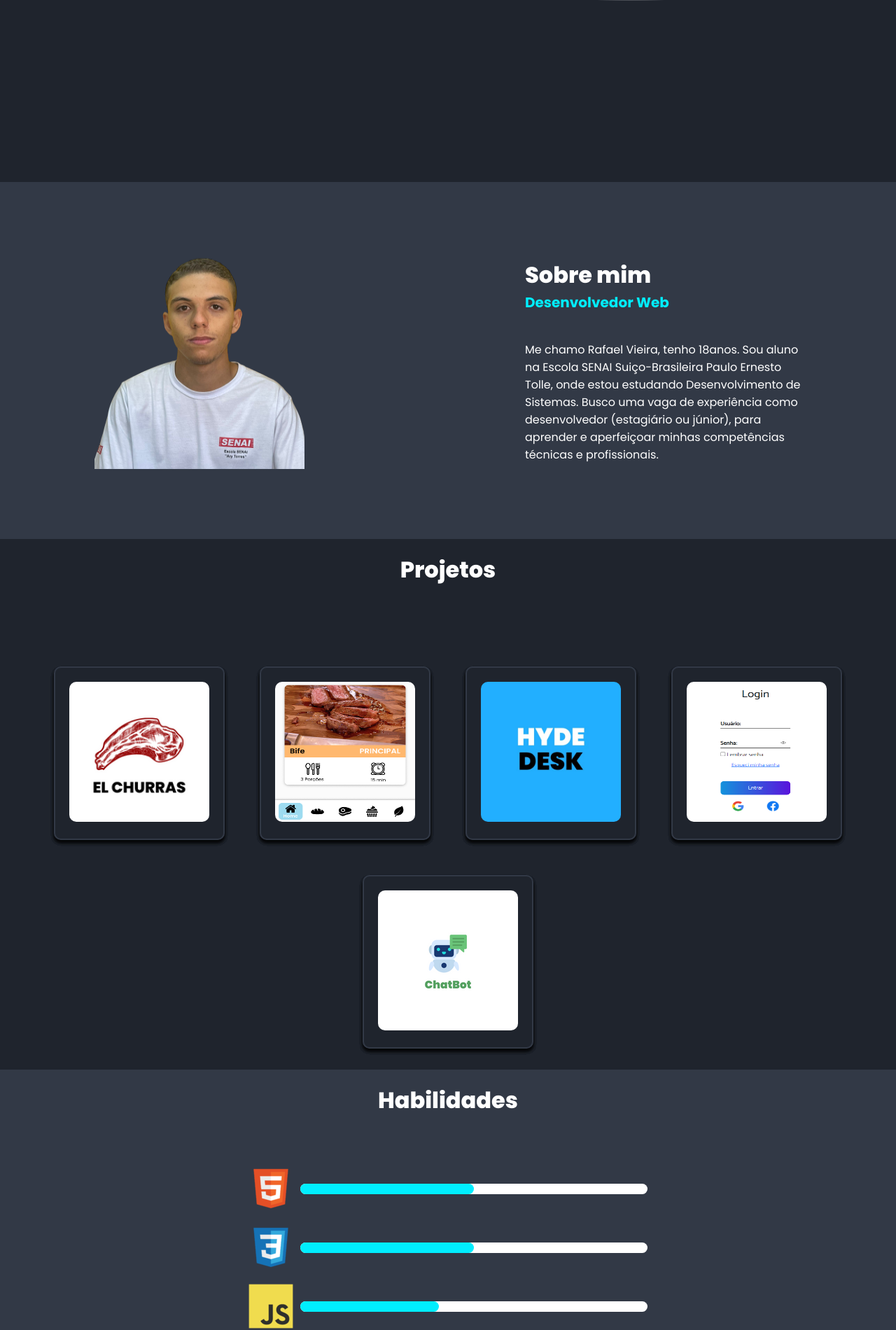
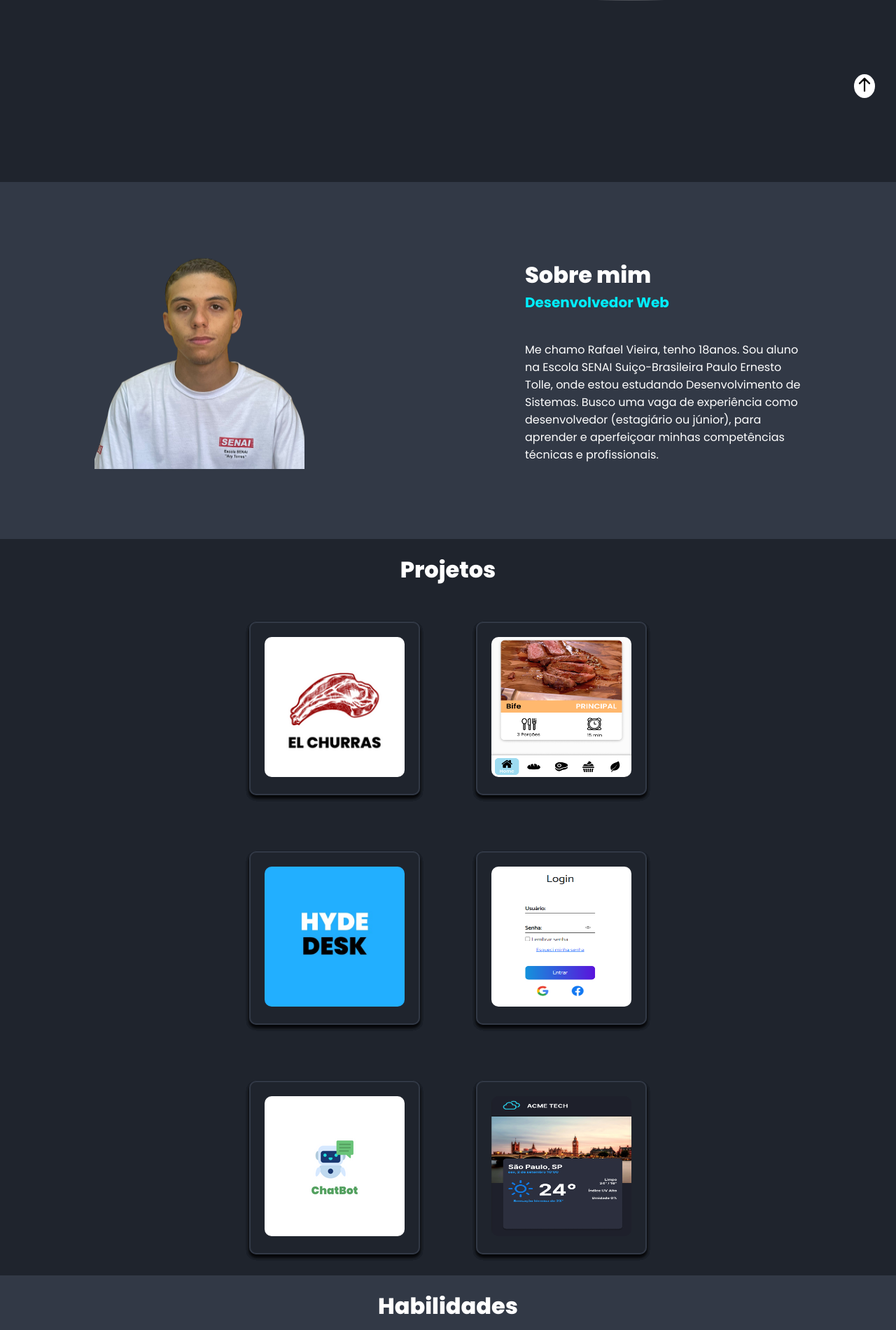
Before and after one commit to RafaelVieira10/portfolio, a React (Create React App) app: page / in a window 1280 px wide. Shown: the part 630-2530 px from the top of the page at 70% size. Built offline with nearby package versions, Linux system fonts and the light colour scheme.

Commit message:
page projetos com map

```diff
--- /dev/null
+++ b/src/components/CardProjetos/index.js
@@ -0,0 +1,28 @@
+import { projetos } from '../Projetos/listProjetos';
+import './style.css'
+
+const img = {
+    elChurras: require("../../assets/elchurras.png"),
+    receitech: require("../../assets/receitech.png"),
+    hydeDesk: require("../../assets/hydedesk.jpeg"),
+    login: require("../../assets/login.png"),
+    chatBot: require("../../assets/chatBot.png"),
+    acmeClima: require("../../assets/appClima.png"),
+}
+
+function CardProjetos({projeto}) {
+    return (
+        <div className="containerProjetos">
+            <div className="cardProjetos">
+                <a
+                    href={projeto.link}
+                    target="_blank"
+                >
+                    <img src={img[projeto.img]} alt=""></img>
+                </a>
+            </div>
+        </div>
+    );
+}
+
+export default CardProjetos;
--- /dev/null
+++ b/src/components/CardProjetos/style.css
@@ -0,0 +1,20 @@
+.containerProjetos {
+    display: flex;
+    padding: 30px;
+}
+.cardProjetos {
+    transition: 0.5s;
+    border-radius: 10px;
+    padding: 20px;
+    border: 2px solid #323946;
+    box-shadow: 0px 4px 4px rgba(0, 0, 0, 0.25), 0px 4px 4px rgba(0, 0, 0, 0.25), 0px 4px 4px rgba(0, 0, 0, 0.25), 0px 4px 4px rgba(0, 0, 0, 0.25), 0px 4px 4px rgba(0, 0, 0, 0.25), 0px 4px 4px rgba(0, 0, 0, 0.25);
+}
+.cardProjetos img {
+    width: 200px;
+    height: 200px;
+    border-radius: 10px;
+}
+.cardProjetos:hover {
+    transform: scale(1.05);
+    transition: 0.5s;
+}
--- a/src/components/Habilidades/index.js
+++ b/src/components/Habilidades/index.js
@@ -7,7 +7,7 @@ import react from '../../assets/react.png'
 
 function Habilidades() {
     return(
-        <div className='contentHabilidades'>
+        <div className='contentHabilidades' id='habilidades'>
             <div class="containerConhecimento">
                     <h2>Habilidades</h2>
                     <div class="conhecimentos-ul">
--- a/src/components/Header/index.js
+++ b/src/components/Header/index.js
@@ -1,10 +1,12 @@
 import React from "react";
+import Inicio from "../Inicio";
+import Sobre from "../Sobre";
 import './style.css'
 
 
 function Header() {
   return (
-    <div className="container">
+    <div className="container" id="header">
       <div className="divLogo">
         <a href="#" className="logo">
             RV
@@ -12,10 +14,20 @@ function Header() {
       </div>
       <div className="listHeader">
         <nav className="navList">
-            <a href="#">Ínicio</a>
-            <a href="#">Sobre</a>
-            <a href="#">Projetos</a>
-            <a href="#">Habilidades</a>
+            <ul>
+              <li>
+                <a href="#header">Ínicio</a>
+              </li>
+              <li>
+                <a href="#sobre">Sobre</a>
+              </li>
+              <li>
+                <a href="#projetos">Projetos</a>
+              </li>
+              <li>
+                <a href="#habilidades">Habilidades</a>
+              </li>
+            </ul>
         </nav>
       </div>
     </div>
--- a/src/components/Header/style.css
+++ b/src/components/Header/style.css
@@ -22,10 +22,17 @@
 .listHeader {
     margin-right: 30px;
 }
-.navList a {
+.navList ul {
+    display: flex;
+}
+.navList ul li {
+    list-style: none;
+}
+.navList ul li a {
     text-decoration: none;
     color: #fff;
     padding: 20px;
+    cursor: pointer;
 }
 .navList a:hover {
     color: #00EEFF;
--- a/src/components/Inicio/index.js
+++ b/src/components/Inicio/index.js
@@ -4,12 +4,13 @@ import cv from "../../assets/cv.pdf";
 import github from "../../assets/github.png";
 import gmail from "../../assets/gmail.png";
 import linkedin from "../../assets/linkedin.png";
+import arrow from "../../assets/arrow.png";
 
 
 
 function Inicio() {
   return (
-    <div className="containerInicio">
+    <div className="containerInicio" id="inicio">
       <div className="textInicio">
         <p>Olá, sou</p>
         <p>Rafael Vieira</p>
@@ -35,6 +36,12 @@ function Inicio() {
       <div className="divImg">
         <img src={imgInicio} alt="" className="imgInicio"></img>
       </div>
+
+      <div className="backTop">
+        <a href="#header">
+          <img src={arrow}></img>
+        </a>
+      </div>
     </div>
   );
 }
--- a/src/components/Inicio/style.css
+++ b/src/components/Inicio/style.css
@@ -68,6 +68,19 @@
     border: 2px solid #00EEFF;
 }
 
+.backTop {
+    position: fixed;
+    right: 30px;
+    bottom: 30px;
+    background-color: #fff;
+    border-radius: 50%;
+}
+.backTop img {
+    width: 30px;
+    height: 30px;
+    padding: 5px;
+}
+
 
 @media (max-width: 650px)
 {
--- a/src/components/Projetos/index.js
+++ b/src/components/Projetos/index.js
@@ -1,46 +1,22 @@
 import "./style.css";
-import elchurras from "../../assets/elchurras.png";
-import receitech from "../../assets/receitech.png";
-import hydedesk from "../../assets/hydedesk.jpeg";
-import login from '../../assets/login.png';
-import chatBot from '../../assets/chatBot.png';
+import CardProjetos from "../CardProjetos";
+import { projetos } from "./listProjetos";
+
+
 
 function Projetos() {
   return (
-    <div className="contentProjetos">
+    <div className="contentProjetos" id="projetos">
       <div className="divTitle">
         <h2>Projetos</h2>
       </div>
-      <div className="containerProjetos">
-        <div className="cardProjetos">
-          <a
-            href="https://github.com/RafaelVieira10/elchurras"
-            target="_blank"
-          >
-            <img src={elchurras} alt=""></img>
-          </a>
+        <div className="divCard">
+          {projetos.projetos.map((projeto, index ) => {
+            return(
+              <CardProjetos key={index} projeto={projeto} className="card"/>
+              );
+            })}
         </div>
-        <div className="cardProjetos">
-          <a href="https://github.com/RafaelVieira10/app-receitas" target="_blank">
-            <img src={receitech} alt=""></img>
-          </a>
-        </div>
-        <div className="cardProjetos">
-          <a href="https://github.com/RafaelVieira10/hyde_desk-mobile" target="_blank">
-            <img src={hydedesk} alt=""></img>
-          </a>
-        </div>
-        <div className="cardProjetos">
-          <a href="https://github.com/RafaelVieira10/ChatBot" target="_blank">
-            <img src={login} alt=""></img>
-          </a>
-        </div>
-        <div className="cardProjetos">
-          <a href="https://rafaelvieira10.github.io/Login/" target="_blank">
-            <img src={chatBot} alt=""></img>
-          </a>
-        </div>
-      </div>
     </div>
   );
 }
--- /dev/null
+++ b/src/components/Projetos/listProjetos.js
@@ -0,0 +1,34 @@
+export const projetos = {
+    projetos: [
+      {
+        nome: "El Churras",
+        link: "https://github.com/RafaelVieira10/elchurras",
+        img: "elChurras",
+      },
+      {
+        nome: "Receitech",
+        link: "https://github.com/RafaelVieira10/app-receitas",
+        img: "receitech",
+      },
+      {
+        nome: "Hyde Desk",
+        link: "https://github.com/RafaelVieira10/hyde_desk-mobile",
+        img: "hydeDesk",
+      },
+      {
+        nome: "Login",
+        link: "https://github.com/RafaelVieira10/Login",
+        img: "login",
+      },
+      {
+        nome: "ChatBot",
+        link: "https://github.com/RafaelVieira10/ChatBot",
+        img: "chatBot",
+      },
+      {
+        nome: "Acme Clima",
+        link: "https://github.com/RafaelVieira10/app-clima",
+        img: "acmeClima",
+      }
+    ]
+}
--- a/src/components/Projetos/style.css
+++ b/src/components/Projetos/style.css
@@ -2,6 +2,10 @@
 .contentProjetos {
     background-color: #1F242D;
     min-height: 660px;
+    display: flex;
+    flex-direction: column;
+    align-items: center;
+    justify-content: center;
 }
 
 .divTitle h2 {
@@ -12,7 +16,7 @@
     font-size: 32px;
     text-align: center;
 }
-.containerProjetos {
+/* .containerProjetos {
     display: flex;
     justify-content: center;
     align-items: center;
@@ -37,4 +41,32 @@
 .cardProjetos:hover {
     transform: scale(1.05);
     transition: 0.5s;
+} */
+/* .divCard {
+    display: flex;
+    justify-content: center;
+    align-items: center;
+    flex-wrap: wrap;
+    gap: 50px;
+    width: 100%;
+    margin-top: 5%;
+    padding: 30px;
 }
+.card {
+    display: flex;
+    justify-content: center;
+    align-items: center;
+    flex-wrap: wrap;
+    gap: 50px;
+    width: 100%;
+    margin-top: 5%;
+    padding: 30px;
+} */
+.divCard {
+    display: flex;
+    align-items: center;
+    justify-content: center;
+    flex-wrap: wrap;
+    gap: 20px;
+    width: 65%;
+}
--- a/src/components/Sobre/index.js
+++ b/src/components/Sobre/index.js
@@ -3,7 +3,7 @@ import imgRafa from '../../assets/rafael-portfolio.png'
 
 function Sobre() {
     return (
-        <div className="containerSobre">
+        <div className="containerSobre" id='sobre'>
             <div className='divImage'>
                 <img src={imgRafa} alt=''></img>
             </div>
--- a/src/index.css
+++ b/src/index.css
@@ -1,3 +1,6 @@
+* {
+  scroll-behavior: smooth;
+}
 body {
   margin: 0;
   font-family: -apple-system, BlinkMacSystemFont, 'Segoe UI', 'Roboto', 'Oxygen',
```
Also changed, not shown: src/assets/appClima.png (added), src/assets/arrow.png (added).
